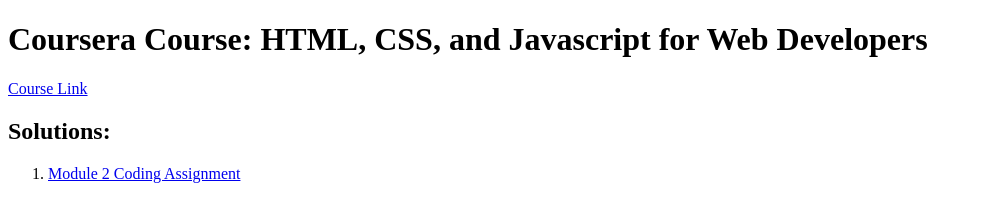
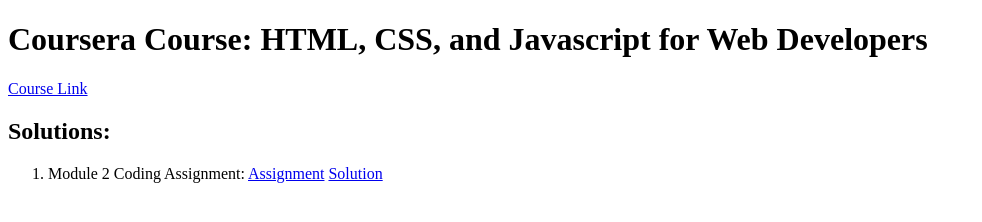
Before and after one commit to wanglf/coursera-jhu-html-css-javascript-for-web-developers, a plain HTML site: page index.html in a window 1280 px wide. Shown: the whole page, without its empty margins (0-982 px from the left). Drawn offline with Linux system fonts and the light colour scheme.

Commit message:
update index page

```diff
--- a/index.html
+++ b/index.html
@@ -1,18 +1,29 @@
 <!DOCTYPE html>
 <html lang="en">
+
 <head>
     <meta charset="UTF-8">
     <meta http-equiv="X-UA-Compatible" content="IE=edge">
     <meta name="viewport" content="width=device-width, initial-scale=1.0">
     <title>Wanglifeng's Solutions Index Page</title>
 </head>
+
 <body>
     <h1>Coursera Course: HTML, CSS, and Javascript for Web Developers</h1>
-    <p><a href="https://www.coursera.org/learn/html-css-javascript-for-web-developers" target="_blank">Course Link</a></p>
+    <p><a href="https://www.coursera.org/learn/html-css-javascript-for-web-developers" target="_blank">Course Link</a>
+    </p>
 
     <h2>Solutions: </h2>
     <ol>
-        <li><a href="/coursera-jhu-html-css-javascript-for-web-developers/module2-solution/index.html" target="_blank">Module 2 Coding Assignment</a></li>
+        <li>
+            <p> Module 2 Coding Assignment:
+                <a href="https://github.com/jhu-ep-coursera/fullstack-course4/blob/master/assignments/assignment2/Assignment-2.md"
+                    target="_blank" rel="noopener noreferrer">Assignment</a>
+                <a href="/coursera-jhu-html-css-javascript-for-web-developers/module2-solution/index.html"
+                    target="_blank" rel="noopener noreferrer">Solution</a>
+            </p>
+        </li>
     </ol>
 </body>
+
 </html>
```
